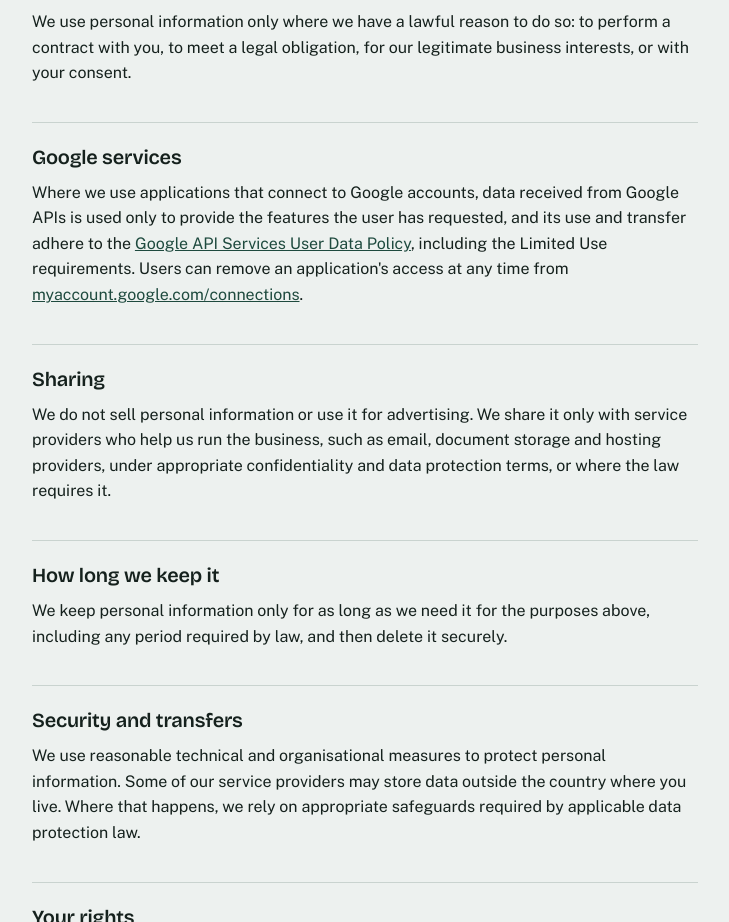
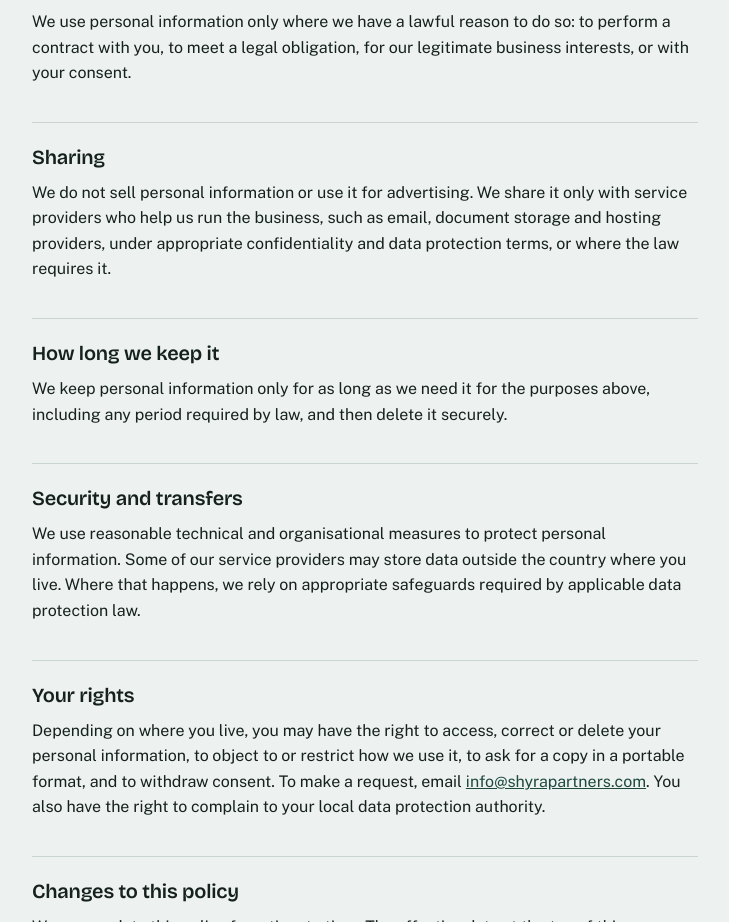
Before and after one commit to draysimpson/shyrapartners.com, a plain HTML site: page privacy/index.html in a window 1280 px wide. Shown: the part 1006-1928 px from the top of the page, without its empty margins (64-793 px from the left). Drawn offline with nearby package versions, Linux system fonts and the light colour scheme.

Commit message:
Remove Google services section from privacy policy
Co-Authored-By: Claude Opus 5.5 <noreply@anthropic.com>

```diff
--- a/privacy/index.html
+++ b/privacy/index.html
@@ -64,11 +64,6 @@
         <p>We use personal information only where we have a lawful reason to do so: to perform a contract with you, to meet a legal obligation, for our legitimate business interests, or with your consent.</p>
       </section>
 
-      <section aria-labelledby="google">
-        <h2 id="google">Google services</h2>
-        <p>Where we use applications that connect to Google accounts, data received from Google APIs is used only to provide the features the user has requested, and its use and transfer adhere to the <a href="https://developers.google.com/terms/api-services-user-data-policy" rel="noopener">Google API Services User Data Policy</a>, including the Limited Use requirements. Users can remove an application's access at any time from <a href="https://myaccount.google.com/connections" rel="noopener">myaccount.google.com/connections</a>.</p>
-      </section>
-
       <section aria-labelledby="share">
         <h2 id="share">Sharing</h2>
         <p>We do not sell personal information or use it for advertising. We share it only with service providers who help us run the business, such as email, document storage and hosting providers, under appropriate confidentiality and data protection terms, or where the law requires it.</p>
```
